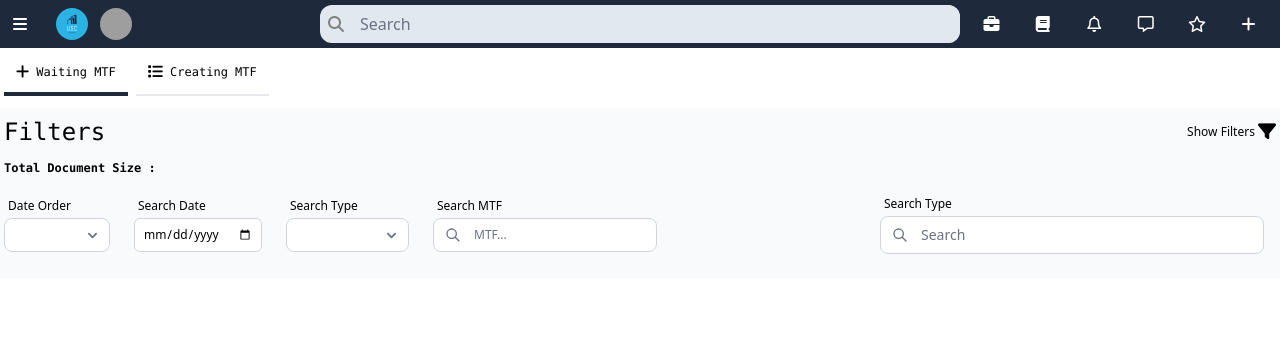
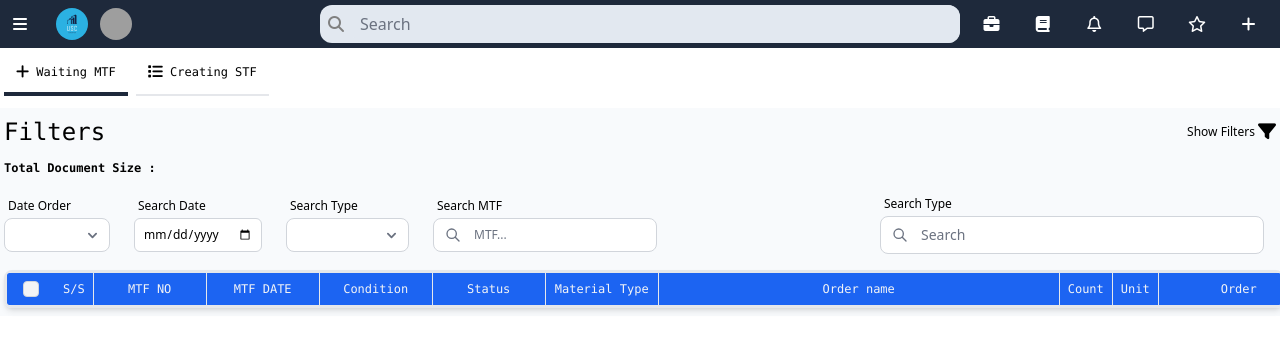
Before and after one commit to cavidanbagiri/UstaySCClient, a Vue app: page /procurement in a window 1280 px wide. Shown: the top 352 px of the page. Built offline with nearby package versions, Linux system fonts and the light colour scheme; grey boxes are pictures that could not be loaded.

Commit message:
Creating Show Waiting MTF in Procurement Side and Seperate it

```diff
--- a/src/components/procurement/Get_Waiting_MTF.vue
+++ b/src/components/procurement/Filter_Section_Comp.vue
@@ -1,8 +1,9 @@
+
+
 <template>
-     <div class="flex flex-col  my-1 py-2 px-1 text-black bg-slate-50">
 
-        <!-- Show Filter Section -->
-        <div class="flex flex-row justify-between items-center">
+    <!-- Show Filter Section -->
+    <div class="flex flex-row justify-between items-center">
             <span class="text-2xl font-mono ">Filters</span>
             <button @click="show_filters=!show_filters" class="ml-3 text-xs ">Show Filters <i class="fa-solid fa-filter fa-xl"></i></button>
         </div>
@@ -82,21 +83,17 @@
 
             </div>
         </div>
-
-
-
-    </div>
 </template>
 
 <script setup>
 
-import { ref, watchEffect } from 'vue'
+import { ref } from 'vue';
 
 const show_filters = ref(true);
 
 
 </script>
 
-<style lang="scss" scoped>
+<style scoped>
 
 </style>
--- /dev/null
+++ b/src/components/procurement/get_waiting_mtf/Get_Waiting_MTF.vue
@@ -0,0 +1,21 @@
+
+<template>
+  <div class="flex flex-col  my-1 py-2 px-1 text-black bg-slate-50">
+
+    <Filter_Section_Comp />
+
+    <Show_Waiting_MTF_Table_Comp />
+
+
+  </div>
+</template>
+
+<script setup>
+
+import { ref, watchEffect } from 'vue'
+import Filter_Section_Comp from '../Filter_Section_Comp.vue';
+import Show_Waiting_MTF_Table_Comp from './Show_Waiting_MTF_Table_Comp.vue';
+
+</script>
+
+<style lang="scss" scoped></style>
--- /dev/null
+++ b/src/components/procurement/get_waiting_mtf/Get_Waiting_MTF_Table_Body_Comp.vue
@@ -0,0 +1,59 @@
+<template>
+    <tbody>
+        <tr v-for="(i, index) in order_store.GETFILTEREDORDERSDATA"
+            class="bg-white border-b dark:bg-gray-800 dark:border-gray-700 hover:bg-gray-50 dark:hover:bg-gray-600">
+            <td class="w-1 p-4 py-2 ">
+                <div class="flex items-center">
+                    <input id="checkbox-table-search-1" type="checkbox"
+                        class="w-4 h-4 text-blue-600 bg-gray-100 border-gray-300 rounded focus:ring-blue-500 dark:focus:ring-blue-600 dark:ring-offset-gray-800 dark:focus:ring-offset-gray-800 focus:ring-2 dark:bg-gray-700 dark:border-gray-600">
+                    <label for="checkbox-table-search-1" class="sr-only">checkbox</label>
+                </div>
+            </td>
+            <th class="px-2 py-2 font-mono font-bold text-center">
+                {{ index + 1 }}
+            </th>
+            <th class="px-2 py-2 font-mono font-thin border text-center">
+                <span class="bg-orange-500 text-white p-1 rounded-full font-bold">{{ i.mtf_num }}</span>
+            </th>
+            <th class="px-2 py-2 font-mono font-thin border  text-center">
+                <span>{{ i.created_at }}</span>
+            </th>
+            <th class="px-2 py-2 font-mono font-thin text-center border">
+                {{ i.cond }}
+            </th>
+            <th class="px-2 py-2 font-mono font-thin text-center border">
+                {{ i.material_status }}
+            </th>
+            <th class="px-2 py-2 font-mono font-thin border">
+                {{ i.material_type }}
+            </th>
+            <th class="px-2 py-2 font-mono font-thin border">
+                {{ i.material_name }}
+            </th>
+            <th class="px-2 py-2 font-mono font-thin border text-center">
+                {{ i.count }}
+            </th>
+            <th class="px-2 py-2 font-mono font-thin border text-center">
+                {{ i.unit }}
+            </th>
+            <th class="px-2 py-2 font-mono font-thin text-center border">
+                {{ i.username }}
+            </th>
+            <th class="px-2 py-2 font-mono font-thin text-center border">
+                <div class="w-96">{{ i.comment }}</div>
+            </th>
+        </tr>
+    </tbody>
+</template>
+
+<script setup>
+
+import OrderStore from '../../../store/order_store';
+const order_store = OrderStore();
+
+
+
+
+</script>
+
+<style lang="scss" scoped></style>
--- /dev/null
+++ b/src/components/procurement/get_waiting_mtf/Get_Waiting_MTF_Table_Header_Comp.vue
@@ -0,0 +1,96 @@
+<template>
+    <thead class="text-xs text-gray-100 bg-blue-600 dark:bg-gray-700 dark:text-gray-400 border w-full">
+        <tr class="">
+            <th scope="col-4" class=" px-4">
+                <div class="flex flex-col items-center">
+                    <input id="checkbox-all-search" type="checkbox"
+                        class="w-4 h-4 text-blue-600 bg-gray-100 border-gray-300 rounded focus:ring-blue-500 dark:focus:ring-blue-600 dark:ring-offset-gray-800 dark:focus:ring-offset-gray-800 focus:ring-2 dark:bg-gray-700 dark:border-gray-600">
+                    <label for="checkbox-all-search" class="sr-only">checkbox</label>
+                </div>
+            </th>
+            <th class="px-2 py-2 font-medium font-mono text-center">
+                <div class="flex flex-col">
+                    S/S
+                </div>
+            </th>
+            <th scope="col" class="px-2 py-1 font-mono font-medium text-center border">
+                <div class="flex flex-col w-24">
+                    MTF NO
+                </div>
+            </th>
+            <th scope="col" class="px-2 py-1 font-mono font-medium text-center border">
+                <div class="flex flex-col w-24">
+                    MTF DATE
+                </div>
+            </th>
+            <th scope="col" class="px-2 py-1 font-mono font-medium text-center border">
+                <div class="w-24 flex flex-col">
+                    Condition
+                </div>
+            </th>
+            <th scope="col" class="px-2 py-1 font-mono font-medium text-center border">
+                <div class="w-24 flex flex-col">
+                    Status
+                </div>
+            </th>
+            <th scope="col" class="px-2 py-1 font-mono font-medium text-center border">
+                <div class="w-24  flex flex-col">
+                    Material Type
+                </div>
+            </th>
+            <th scope="col" class="px-2 py-1 font-mono font-medium text-center border">
+                <div class="w-96 flex flex-col">
+                    Order name
+                </div>
+            </th>
+            <th scope="col" class="px-2 py-1 font-mono font-medium text-center border">
+                <div class="flex flex-col">
+                    Count
+                </div>
+            </th>
+            <th scope="col" class="px-2 py-1 font-mono font-medium text-center border">
+                <div class="flex flex-col">
+                    Unit
+                </div>
+            </th>
+            <th scope="col" class="px-2 py-1 font-mono font-medium text-center border">
+                <div class="flex flex-col w-36">
+                    Order
+                </div>
+            </th>
+            <th scope="col" class="px-2 py-1  font-mono font-medium text-center border">
+                Comment
+            </th>
+
+        </tr>
+    </thead>
+</template>
+
+<script setup>
+
+import { ref, watchEffect } from 'vue';
+import OrderStore from '../../../store/order_store';
+const order_store = OrderStore();
+
+const material_type = ref('All');
+
+watchEffect(()=>{
+    if(material_type.value === 'Type' || material_type.value === 'All'){
+        order_store.filtered_orders = order_store.orders;
+    }
+    else{
+
+        if(order_store.GETORDERSDATA){
+            order_store.filtered_orders = [];
+            for(const i of order_store.GETORDERSDATA){
+                if(i['material_type'] ===  material_type.value ){
+                    order_store.filtered_orders.push(i);
+                }
+            }
+        }
+    }
+})
+
+</script>
+
+<style lang="scss" scoped></style>
--- /dev/null
+++ b/src/components/procurement/get_waiting_mtf/Show_Waiting_MTF_Table_Comp.vue
@@ -0,0 +1,24 @@
+
+<template>
+    <div class="relative  shadow-md sm:rounded-lg w-screen overflow-x-scroll border-2 ">
+
+        <!-- Table -->
+        <table class="text-xs text-left text-gray-800 dark:text-gray-400 w-full">
+
+            <!-- Table Header -->
+            <Get_Waiting_MTF_Table_Header_Comp />
+            <!-- Table Border -->
+            <Get_Waiting_MTF_Table_Body_Comp />
+
+        </table>
+    </div>
+</template>
+
+<script setup>
+
+    import Get_Waiting_MTF_Table_Header_Comp from './Get_Waiting_MTF_Table_Header_Comp.vue';
+    import Get_Waiting_MTF_Table_Body_Comp from './Get_Waiting_MTF_Table_Body_Comp.vue';
+
+</script>
+
+<style scoped></style>
--- a/src/views/ProcurementPage.vue
+++ b/src/views/ProcurementPage.vue
@@ -6,7 +6,7 @@
         <div class="flex flex-row mt-1 my-2 font-mono">
 
             <span :class="tab_num===0 ? 'border-b-slate-800 border-b-4 ' : ''" @click="changeTabe(0)" class=" text-xs text-black p-3 mx-1 border-b-2  cursor-pointer" > <i class="fa-solid fa-plus fa-lg "></i> Waiting MTF</span>
-            <span :class="tab_num===1 ? 'border-b-slate-800 border-b-4 ' : ''" @click="changeTabe(1)" class=" text-xs text-black p-3 mx-1 border-b-2  cursor-pointer" > <i class="fa-solid fa-list fa-lg "></i> Creating MTF</span>
+            <span :class="tab_num===1 ? 'border-b-slate-800 border-b-4 ' : ''" @click="changeTabe(1)" class=" text-xs text-black p-3 mx-1 border-b-2  cursor-pointer" > <i class="fa-solid fa-list fa-lg "></i> Creating STF</span>
 
         </div>
 
@@ -20,8 +20,8 @@
 
 import { ref } from 'vue';
 
-import Get_Waiting_MTF from '../components/procurement/Get_Waiting_MTF.vue';
-import Get_Creating_MTF from '../components/procurement/Get_Creating_MTF.vue';
+import Get_Waiting_MTF from '../components/procurement/get_waiting_mtf/Get_Waiting_MTF.vue';
+import Get_Creating_MTF from '../components/procurement/Get_Creating_STF.vue';
 
 
 const tab_num = ref(0);
```
Also changed, not shown: src/components/procurement/Get_Creating_STF.vue (renamed from src/components/procurement/Get_Creating_MTF.vue).
